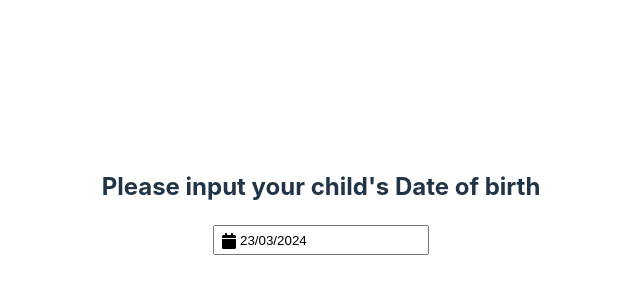
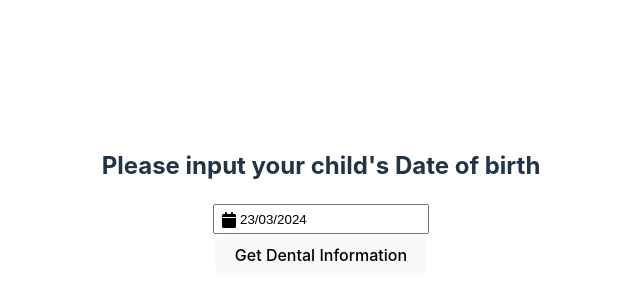
Before and after one commit to chrisma89/projectD, a React (Vite) app in the folder reactapp/: page / in a window 1280 px wide. Shown: the part 198-498 px from the top of the page, without its empty margins (319-959 px from the left). Built offline with nearby package versions, Linux system fonts and the light colour scheme.

Commit message:
onclick event listener added to get dental info button

```diff
--- a/reactapp/src/App.jsx
+++ b/reactapp/src/App.jsx
@@ -1,5 +1,6 @@
 import { useState } from 'react'
 import Age from './assets/components/ageform'
+import CustomInfo from './assets/components/custominfo'
 
 import './App.css'
 
@@ -7,6 +8,7 @@ function App() {
   return(
       <div>
       <Age />
+      {/* <CustomInfo /> */}
   </div>
   )
 
--- a/reactapp/src/assets/components/ageform.jsx
+++ b/reactapp/src/assets/components/ageform.jsx
@@ -1,12 +1,17 @@
 import DatePicker from "react-datepicker";
 import "react-datepicker/dist/react-datepicker.css";
   import React, { useState } from "react";
+  import CustomInfo from "./custominfo";
 
 
 const Age = () => {
 
   const [date, setDate] = useState(new Date());
-
+  const [info, setInfo] = useState(false)
+  const displayinfo =()=>{
+    setInfo(true)
+    // <CustomInfo />
+  }
 
   return (
     <>
@@ -17,6 +22,10 @@ const Age = () => {
       showYearDropdown
       dropdownMode="select" showIcon selected={date} onChange={(date) => setDate(date)} />
     </div>
+    <div>
+      <button onClick={displayinfo}>Get Dental Information</button>
+    </div>
+    {info && <CustomInfo/>}
     </>
     );
 }
--- a/reactapp/src/assets/components/custominfo.jsx
+++ b/reactapp/src/assets/components/custominfo.jsx
@@ -0,0 +1,7 @@
+const CustomInfo = () => {
+  return (
+    <h2> Welcome</h2>
+   );
+}
+
+export default CustomInfo;
```
